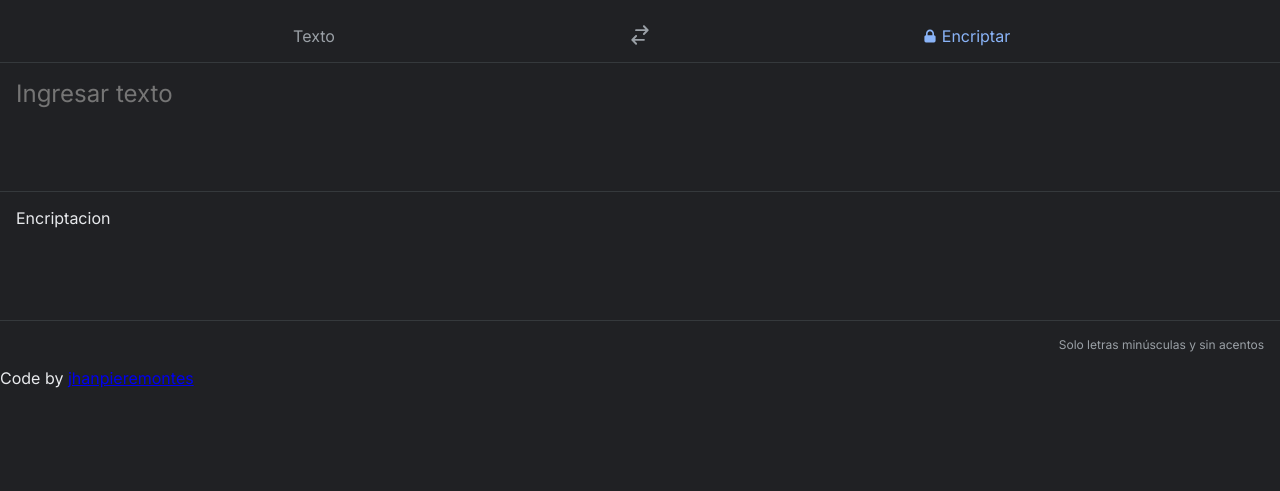
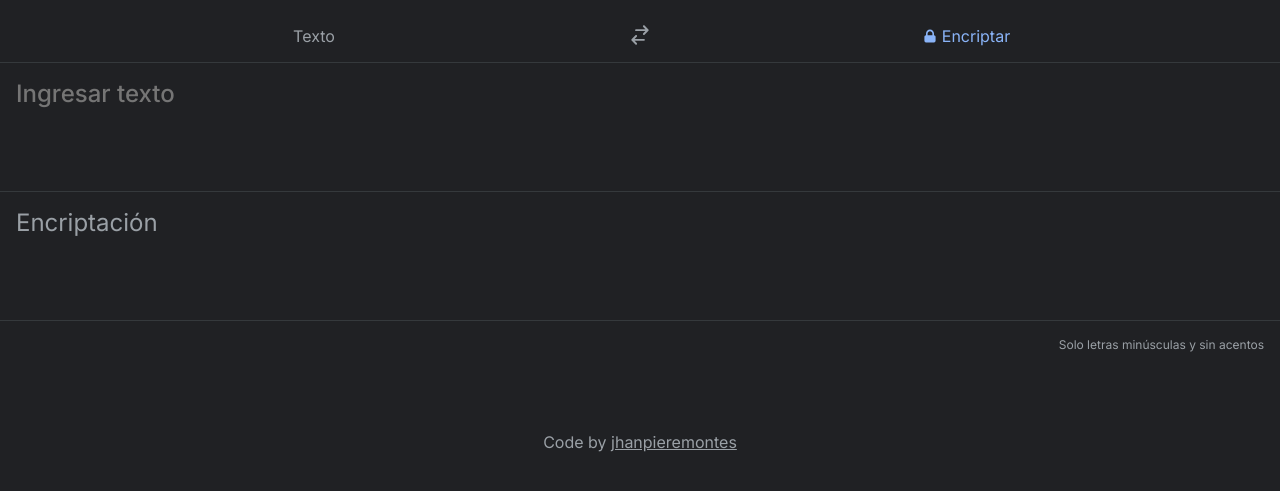
Before and after one commit to 1nkarri/encryptor-app, a plain HTML site: page index.html in a window 1280 px wide. Shown: the part 125-616 px from the top of the page. Drawn offline with Linux system fonts and the light colour scheme.

Commit message:
Se mejoro los estilos en los inputs, se agrego mejor los placeholders

```diff
--- a/index.html
+++ b/index.html
@@ -28,7 +28,7 @@
             </article>
             <div class="border"></div>
             <article class="box-encryptor">
-                <span class="box-text" id="outputText"></span>
+                <pre class="box-text" id="outputText"></pre>
                 <button class="box-copy" onclick="copyText()" id="copyButton" disabled>
                     <img src="./assets/copy.svg" alt="copiar">
                 </button>
@@ -39,8 +39,8 @@
             <p>Solo letras minúsculas y sin acentos</p>
         </section>
     </main>
-    <footer>
-        <p>Code by <a href="https://bento.me/jhanpieremontes">jhanpieremontes</a></p>
+    <footer class="footer">
+        <p>Code by <a href="https://bento.me/jhanpieremontes" target="_blank">jhanpieremontes</a></p>
     </footer>
     <script src="./scripts/script.js"></script>
 </body>
--- a/scripts/script.js
+++ b/scripts/script.js
@@ -16,7 +16,6 @@ function encryptText() {
 
     // Habilitar el botón de copiar
     var copyButton = document.getElementById('copyButton');
-    copyButton.disabled = false;
 }
 
 function copyText() {
--- a/styles/style.css
+++ b/styles/style.css
@@ -7,6 +7,7 @@
     --text-color: #E8EAED;
     --accent-color: #8AB4F8;
     --light-color: #9AA0A6;
+    --placeholder-color: #757575;
 
     --body-font: 'Inter', sans-serif;
 }
@@ -15,6 +16,10 @@
     box-sizing: border-box;
     margin: 0;
     padding: 0;
+}
+
+a {
+    color: var(--text-color);
 }
 
 p {
@@ -103,6 +108,11 @@ textarea:focus-visible {
     flex-direction: column;
 }
 
+.encryptor::placeholder {
+    color: var(--placeholder-color);
+    font-weight: 500;
+}
+
 .box-footer p {
     font-size: 0.75rem;
 }
@@ -124,13 +134,17 @@ textarea:focus-visible {
 
 .box-text {
     overflow-wrap: break-word;
-    font-size: 1rem !important;
+    font-size: 1.5rem;
     padding: 1rem;
+    font-family: var(--body-font);
 }
 
-#outputText {
-    font-size: 1rem;
+.box-text:empty:before {
+    content: "Encriptación";
+    display: inline-block;
+    color: var(--light-color);
 }
+
 
 .box-text:not(:empty) + .box-copy {
     display: flex;
@@ -140,6 +154,11 @@ textarea:focus-visible {
     margin-bottom: 1rem;
 }
 
-.box-text::before {
-    content: "Encriptacion";
+.footer {
+    margin-top: 4rem;
+    text-align: center;
 }
+
+.footer p, .footer a {
+    color: var(--light-color);
+}
```
